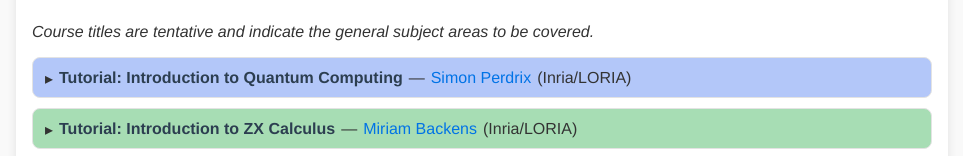
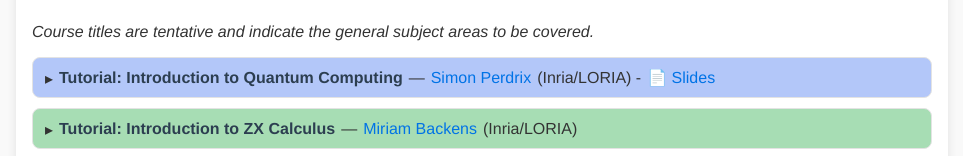
Before and after one commit to qcomical2025/qcomical2025.github.io, a plain HTML site: page index.html in a window 1280 px wide. Shown: the part 489-645 px from the top of the page, without its empty margins (158-1121 px from the left). Drawn offline with Linux system fonts and the light colour scheme.

Commit message:
Slides Simon

```diff
--- a/index.html
+++ b/index.html
@@ -41,6 +41,8 @@
 	<summary>
 	  <span class="course-title">Tutorial: Introduction to Quantum Computing</span>
 	  — <a href="https://members.loria.fr/SPerdrix/" target="_blank">Simon Perdrix</a> (Inria/LORIA)
+	  -
+	  <a href="Perdrix_Qcomical_25_IntroQ.pdf" target="_blank">📄 Slides</a>
 	</summary>
 	<div class="abstract">
 	  <p>Abstract: In this course, I will provide an introduction to quantum
```
Also changed, not shown: 1 other file.
